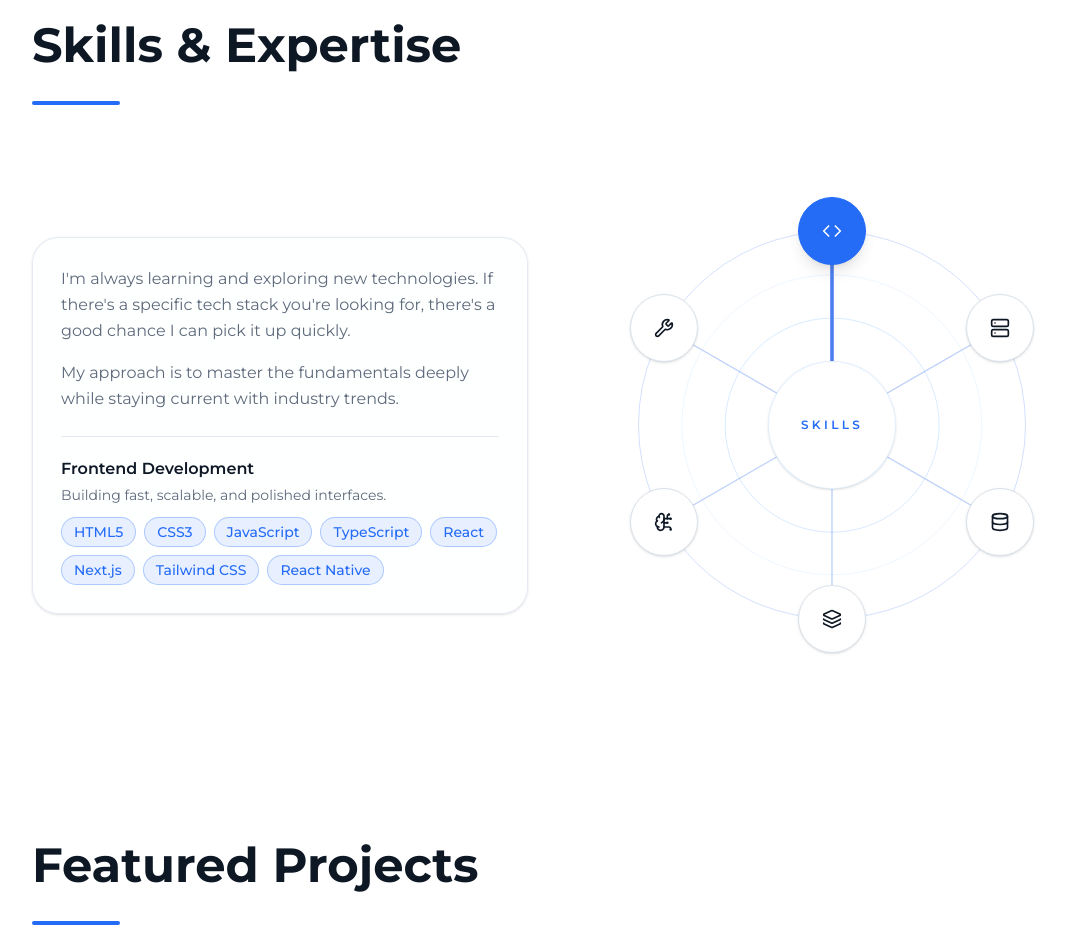
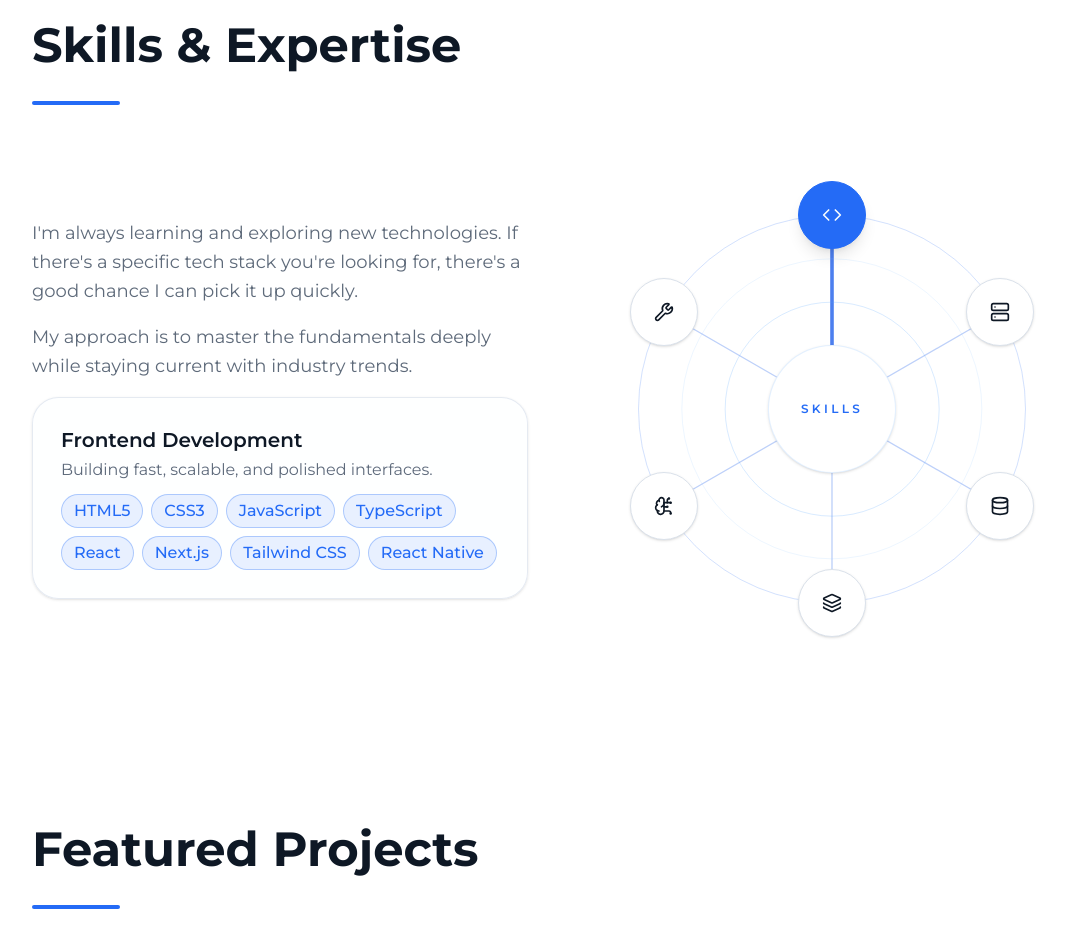
Before and after one commit to Phluynhh/Portfolio, a Next.js app: page / in a window 1280 px wide. Shown: the part 1620-2554 px from the top of the page, without its empty margins (80-1145 px from the left). Built offline with nearby package versions, Linux system fonts and the light colour scheme.

Commit message:
feat: refine layout and styling in Skills component for improved readability and user experience

```diff
--- a/src/components/ui/Skills.tsx
+++ b/src/components/ui/Skills.tsx
@@ -168,7 +168,8 @@ export default function Skills({ lang }: SkillsProps) {
   const nodeSize = isMobile ? 64 : isTablet ? 84 : 68;
   const orbitFrameSize =
     ringDiameter + nodeSize + (isMobile ? 42 : isTablet ? 68 : 56);
-  const centerCoreSize = ringDiameter * (isMobile ? 0.32 : isTablet ? 0.34 : 0.33);
+  const centerCoreSize =
+    ringDiameter * (isMobile ? 0.32 : isTablet ? 0.34 : 0.33);
   const ringStep = (ringDiameter - centerCoreSize) / 6;
   const accentCircleSize = centerCoreSize;
   const innerAuraSize = centerCoreSize + ringStep * 2;
@@ -200,26 +201,26 @@ export default function Skills({ lang }: SkillsProps) {
         </h1>
         <Separator className="data-horizontal:h-1 w-1/12! rounded-full bg-primary" />
 
-        <div className="mt-4 mb-16 flex w-full flex-col gap-10 lg:flex-row lg:items-center lg:gap-12">
-          <div className="w-full space-y-6 rounded-3xl border border-border/70 bg-card/70 p-5 shadow-sm backdrop-blur-sm sm:p-7 lg:max-w-[32rem] lg:flex-1">
-            <div className="space-y-4 text-sm leading-relaxed text-muted-foreground sm:text-base">
+        <div className="mb-16 flex w-full flex-col gap-10 lg:flex-row lg:items-center lg:gap-12">
+          <div className="flex-row h-full">
+            <div className="space-y-4 text-base leading-relaxed text-muted-foreground sm:text-lg">
               <p>
                 I&apos;m always learning and exploring new technologies. If
                 there&apos;s a specific tech stack you&apos;re looking for,
                 there&apos;s a good chance I can pick it up quickly.
               </p>
-              <p>
+              <p className="mb-4">
                 My approach is to master the fundamentals deeply while staying
                 current with industry trends.
               </p>
             </div>
-
-            <div className="space-y-3 border-t border-border/70 pt-5">
+            <div className="w-full space-y-6 rounded-3xl border border-border/70 bg-card/70 p-5 shadow-sm backdrop-blur-sm sm:p-7 lg:max-w-[32rem] lg:flex-1">
+              <div className="space-y-3 border-border/70">
                 <div>
-                <p className="text-sm font-semibold text-foreground sm:text-base">
+                  <p className="text-lg font-semibold text-foreground sm:text-xl">
                     {selectedField.title}
                   </p>
-                <p className="mt-1 text-xs text-muted-foreground sm:text-sm">
+                  <p className="mt-1 text-sm text-muted-foreground sm:text-base">
                     {selectedField.description}
                   </p>
                 </div>
@@ -228,11 +229,12 @@ export default function Skills({ lang }: SkillsProps) {
                   {selectedField.skills.map((skill) => (
                     <span
                       key={skill}
-                    className="rounded-full border border-primary/30 bg-primary/10 px-3 py-1 text-xs font-medium text-primary sm:text-sm"
+                      className="rounded-full border border-primary/30 bg-primary/10 px-3 py-1 text-sm font-medium text-primary sm:text-base"
                     >
                       {skill}
                     </span>
                   ))}
+                </div>
               </div>
             </div>
           </div>
@@ -280,13 +282,7 @@ export default function Skills({ lang }: SkillsProps) {
                             ? "rgba(37, 99, 235, 0.82)"
                             : "rgba(37, 99, 235, 0.3)"
                         }
-                        strokeWidth={
-                          isSelected
-                            ? isMobile
-                              ? 3
-                              : 3.6
-                            : 1.35
-                        }
+                        strokeWidth={isSelected ? (isMobile ? 3 : 3.6) : 1.35}
                         strokeLinecap="round"
                         initial={{ pathLength: 0, opacity: 0 }}
                         animate={isInView ? { pathLength: 1, opacity: 1 } : {}}
```
Lines whose indentation alone changed are shown as unchanged.
